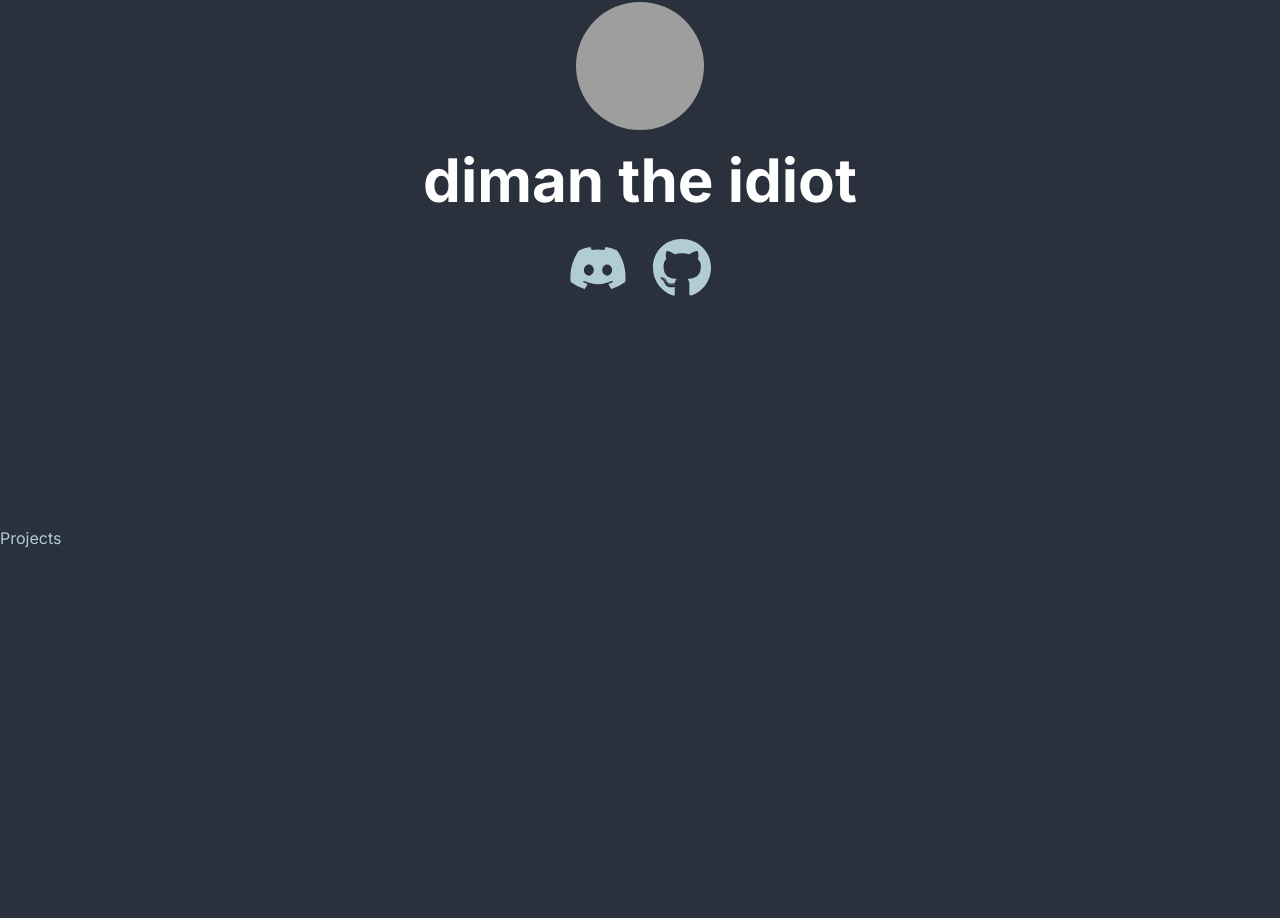
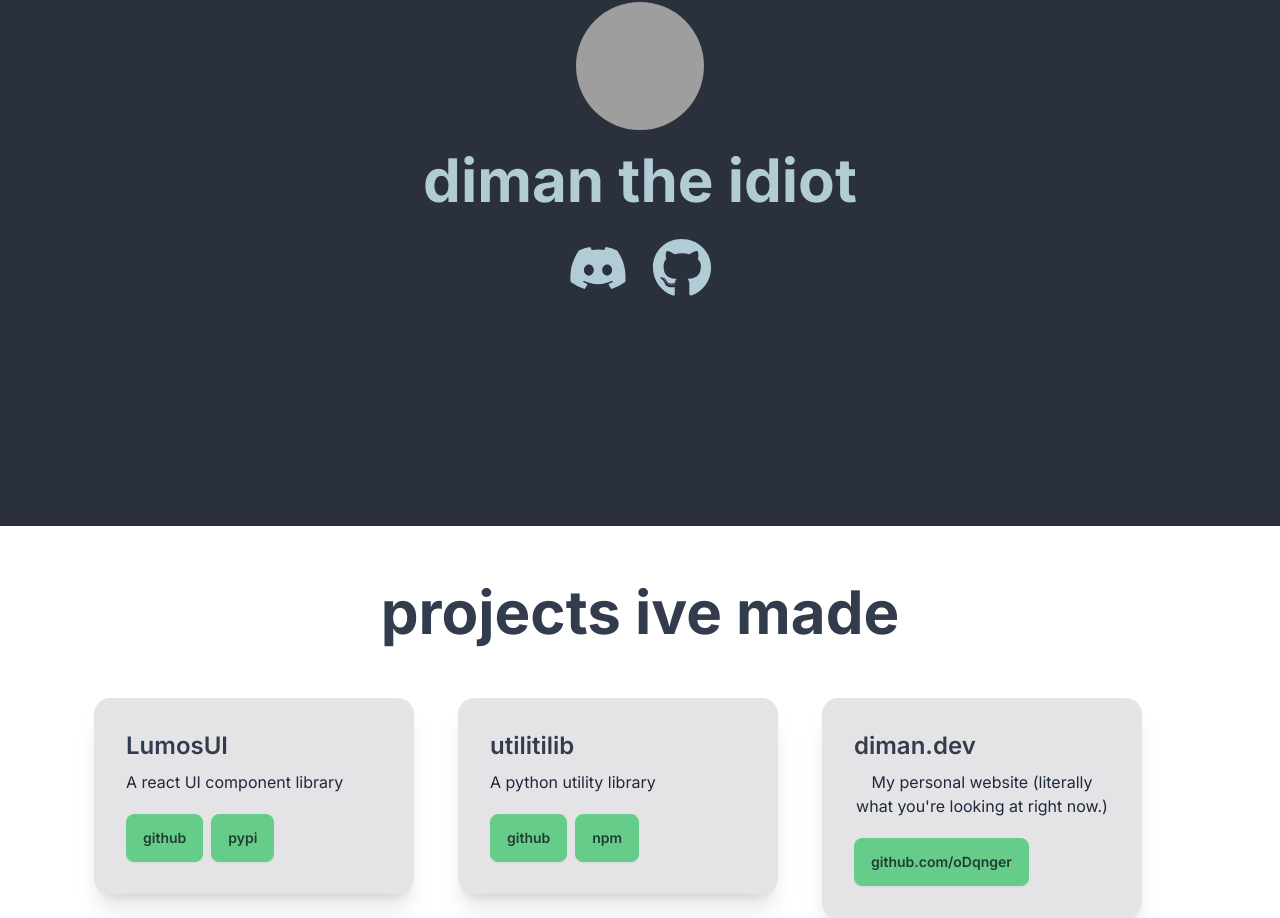
Before and after one commit to oDqnger/odqnger.github.io, a React (Vite) app in the folder app/: page / in a window 1280 px wide. Shown: the part 274-1192 px from the top of the page. Before the commit the page ends 824 px from the top, so only its background shows below. Built offline with nearby package versions, Linux system fonts and the light colour scheme; grey boxes are pictures that could not be loaded; a web font is replaced by a local one.

Commit message:
finsihed the project card and added some cards to the root page, still need to add more and fix more bugs

```diff
--- a/app/src/components/NavBar.tsx
+++ b/app/src/components/NavBar.tsx
@@ -3,7 +3,7 @@ import { Link } from "react-router-dom"
 function NavBar(props: any) {
   return (
     <>
-      <div data-theme="dim" className={props.className + " mr-52 ml-52 rounded-full text-center navbar-center bg-base-100"}>
+      <div data-theme="dim" className={props.className + " mr-52 ml-52 rounded-full navbar-center bg-base-100"}>
         <Link to="/" className="btn btn-ghost text-base pr-5 font-main2">Home</Link>
         <Link to="/" className="btn btn-ghost text-base pr-5 font-main2">Projects</Link>
         <Link to="/" className="btn btn-ghost text-base pr-5 font-main2">Skills</Link>
--- /dev/null
+++ b/app/src/components/ProjectCard.tsx
@@ -0,0 +1,41 @@
+import { Link } from "react-router-dom"
+
+interface ProjectCardProps {
+  title: string,
+  description: string,
+  link_names: Array<string>,
+  links: Array<string>,
+  logo?: string,
+}
+
+export default function ProjectCard(props: ProjectCardProps) {
+
+  const {
+    title,
+    description,
+    links,
+    link_names,
+    logo,
+    ...other
+  } = props;
+
+  let project_buttons: any = []
+
+  links.forEach((link, index) => {
+    project_buttons.push(<button className="btn btn-primary mr-2"><Link to={links[index]}>{links[index]}</Link></button>)
+  })
+
+  return (
+    <>
+      <div {...other} className="inline-block bg-zinc-200 mx-auto card shadow-xl w-80 mr-11">
+        <div className="card-body">
+          <h2 className="card-title text-2xl">{title}</h2>
+          <h5 className="card-title font-normal text-base text-slate-800">{description}</h5>
+          <div className="card-actions justify-start mt-3">
+            <ul>{project_buttons}</ul>
+          </div>
+        </div>
+      </div>
+    </>
+  )
+}
--- a/app/src/routes/root.tsx
+++ b/app/src/routes/root.tsx
@@ -1,6 +1,7 @@
 import { Link } from "react-router-dom"
 import NavBar from "../components/NavBar.tsx"
 import { FaDiscord, FaGithub } from "react-icons/fa";
+import ProjectCard from "../components/ProjectCard.tsx"
 
 function Root() {
 
@@ -16,14 +17,19 @@ function Root() {
             </div>
           </div>
 
-          <h1 className="h-50 font-bold font-main2 text-white text-6xl text-center mt-5">diman the idiot</h1>
+          <h1 className="h-50 font-bold text-6xl mt-5">diman the idiot</h1>
           <Link className="transition ease-in-out hover:scale-110 text-6xl mr-6 mt-7 inline-block" to="https://discord.com/users/794023970474819585"><FaDiscord /></Link>
           <Link className="transition ease-in-out hover:scale-110 text-6xl mt-7 inline-block" to="https://github.com/oDqnger"><FaGithub /></Link>
         </div>
       </section>
-      <section data-theme="dim" className="font-main2">
-        <h1>Projects</h1>
+
+      <section id="#projects" data-theme="emerald" className="font-main2 content-center text-center">
+        <h1 className="h-50 font-bold text-6xl mt-14 mb-14">projects ive made</h1>
+        <ProjectCard title="LumosUI" description="A react UI component library" link_names={["https://github.com/oDqnger/LumosUI", "/"]} links={["github", "pypi"]}/>
+        <ProjectCard title="utilitilib" description="A python utility library" link_names={["https://github.com/oDqnger/utilitilib", "/"]} links={["github", "npm"]}/>
+        <ProjectCard title="diman.dev" description="My personal website (literally what you're looking at right now.)" links={["github.com/oDqnger"]} link_names={["github"]}/>
       </section>
+
     </>
   )
 }
--- a/app/src/styles/output.css
+++ b/app/src/styles/output.css
@@ -549,6 +549,105 @@ html {
   --er: 82.4189% 0.09957 33.756357;
 }
 
+[data-theme=dim] {
+  color-scheme: dark;
+  --pc: 17.2267% 0.028331 139.549991;
+  --sc: 14.6752% 0.033181 35.353059;
+  --ac: 14.8459% 0.026728 311.37924;
+  --inc: 17.2157% 0.028409 206.182959;
+  --suc: 17.2343% 0.028437 166.534048;
+  --wac: 17.2327% 0.028447 94.818679;
+  --erc: 16.4838% 0.019914 33.756357;
+  --rounded-box: 1rem;
+  --rounded-btn: 0.5rem;
+  --rounded-badge: 1.9rem;
+  --animation-btn: 0.25s;
+  --animation-input: .2s;
+  --btn-focus-scale: 0.95;
+  --border-btn: 1px;
+  --tab-border: 1px;
+  --tab-radius: 0.5rem;
+  --p: 86.1335% 0.141656 139.549991;
+  --s: 73.3759% 0.165904 35.353059;
+  --a: 74.2296% 0.133641 311.37924;
+  --n: 24.7311% 0.020483 264.094728;
+  --nc: 82.9011% 0.031335 222.959324;
+  --b1: 30.8577% 0.023243 264.149498;
+  --b2: 28.0368% 0.01983 264.182074;
+  --b3: 26.3469% 0.018403 262.177739;
+  --bc: 82.9011% 0.031335 222.959324;
+  --in: 86.0785% 0.142046 206.182959;
+  --su: 86.1717% 0.142187 166.534048;
+  --wa: 86.1634% 0.142236 94.818679;
+  --er: 82.4189% 0.09957 33.756357;
+}
+
+[data-theme=emerald] {
+  color-scheme: light;
+  --b2: 93% 0 0;
+  --b3: 86% 0 0;
+  --in: 72.06% 0.191 231.6;
+  --su: 64.8% 0.150 160;
+  --wa: 84.71% 0.199 83.87;
+  --er: 71.76% 0.221 22.18;
+  --inc: 0% 0 0;
+  --suc: 0% 0 0;
+  --wac: 0% 0 0;
+  --erc: 0% 0 0;
+  --rounded-box: 1rem;
+  --rounded-btn: 0.5rem;
+  --rounded-badge: 1.9rem;
+  --border-btn: 1px;
+  --tab-border: 1px;
+  --tab-radius: 0.5rem;
+  --p: 76.6626% 0.135433 153.450024;
+  --pc: 33.3872% 0.040618 162.240129;
+  --s: 61.3028% 0.202368 261.294233;
+  --sc: 100% 0 0;
+  --a: 72.7725% 0.149783 33.200363;
+  --ac: 0% 0 0;
+  --n: 35.5192% 0.032071 262.988584;
+  --nc: 98.4625% 0.001706 247.838921;
+  --b1: 100% 0 0;
+  --bc: 35.5192% 0.032071 262.988584;
+  --animation-btn: 0;
+  --animation-input: 0;
+  --btn-focus-scale: 1;
+}
+
+[data-theme=nord] {
+  color-scheme: light;
+  --pc: 11.8872% 0.015449 254.027774;
+  --sc: 13.9303% 0.011822 248.687186;
+  --ac: 15.4929% 0.01245 217.469017;
+  --inc: 13.8414% 0.012499 332.664922;
+  --suc: 15.3654% 0.01498 131.063061;
+  --wac: 17.0972% 0.017847 84.093335;
+  --erc: 12.122% 0.024119 15.341883;
+  --animation-btn: 0.25s;
+  --animation-input: .2s;
+  --btn-focus-scale: 0.95;
+  --border-btn: 1px;
+  --tab-border: 1px;
+  --p: 59.4359% 0.077246 254.027774;
+  --s: 69.6516% 0.059108 248.687186;
+  --a: 77.4643% 0.062249 217.469017;
+  --n: 45.229% 0.035214 264.1312;
+  --nc: 89.9258% 0.016374 262.749256;
+  --b1: 95.1276% 0.007445 260.731539;
+  --b2: 93.2996% 0.010389 261.788485;
+  --b3: 89.9258% 0.016374 262.749256;
+  --bc: 32.4374% 0.022945 264.182036;
+  --in: 69.2072% 0.062496 332.664922;
+  --su: 76.827% 0.074899 131.063061;
+  --wa: 85.4862% 0.089234 84.093335;
+  --er: 60.61% 0.120594 15.341883;
+  --rounded-box: 0.4rem;
+  --rounded-btn: 0.2rem;
+  --rounded-badge: 0.4rem;
+  --tab-radius: 0.2rem;
+}
+
 *, ::before, ::after {
   --tw-border-spacing-x: 0;
   --tw-border-spacing-y: 0;
@@ -739,6 +838,76 @@ html {
   content: var(--tw-content);
 }
 
+.card {
+  position: relative;
+  display: flex;
+  flex-direction: column;
+  border-radius: var(--rounded-box, 1rem);
+}
+
+.card:focus {
+  outline: 2px solid transparent;
+  outline-offset: 2px;
+}
+
+.card-body {
+  display: flex;
+  flex: 1 1 auto;
+  flex-direction: column;
+  padding: var(--padding-card, 2rem);
+  gap: 0.5rem;
+}
+
+.card-body :where(p) {
+  flex-grow: 1;
+}
+
+.card-actions {
+  display: flex;
+  flex-wrap: wrap;
+  align-items: flex-start;
+  gap: 0.5rem;
+}
+
+.card figure {
+  display: flex;
+  align-items: center;
+  justify-content: center;
+}
+
+.card.image-full {
+  display: grid;
+}
+
+.card.image-full:before {
+  position: relative;
+  content: "";
+  z-index: 10;
+  border-radius: var(--rounded-box, 1rem);
+  --tw-bg-opacity: 1;
+  background-color: var(--fallback-n,oklch(var(--n)/var(--tw-bg-opacity)));
+  opacity: 0.75;
+}
+
+.card.image-full:before,
+    .card.image-full > * {
+  grid-column-start: 1;
+  grid-row-start: 1;
+}
+
+.card.image-full > figure img {
+  height: 100%;
+  -o-object-fit: cover;
+     object-fit: cover;
+}
+
+.card.image-full > .card-body {
+  position: relative;
+  z-index: 20;
+  --tw-text-opacity: 1;
+  color: var(--fallback-nc,oklch(var(--nc)/var(--tw-text-opacity)));
+}
+
 @media (hover: hover) {
   .btn:hover {
     --tw-border-opacity: 1;
@@ -784,6 +953,18 @@ html {
     }
   }
 
+  .btn-outline.btn-primary:hover {
+    --tw-text-opacity: 1;
+    color: var(--fallback-pc,oklch(var(--pc)/var(--tw-text-opacity)));
+  }
+
+  @supports (color: color-mix(in oklab, black, black)) {
+    .btn-outline.btn-primary:hover {
+      background-color: color-mix(in oklab, var(--fallback-p,oklch(var(--p)/1)) 90%, black);
+      border-color: color-mix(in oklab, var(--fallback-p,oklch(var(--p)/1)) 90%, black);
+    }
+  }
+
   .btn-disabled:hover,
     .btn[disabled]:hover,
     .btn:disabled:hover {
@@ -800,6 +981,11 @@ html {
       border-color: color-mix(in oklab, var(--fallback-p,oklch(var(--p)/1)) 90%, black);
     }
   }
+}
+
+.link {
+  cursor: pointer;
+  text-decoration-line: underline;
 }
 
 .navbar-center {
@@ -831,12 +1017,35 @@ html {
     background-color: var(--btn-color, var(--fallback-b2));
     border-color: var(--btn-color, var(--fallback-b2));
   }
+
+  .btn-primary {
+    --btn-color: var(--fallback-p);
+  }
+}
+
+@supports (color: color-mix(in oklab, black, black)) {
+  .btn-outline.btn-primary.btn-active {
+    background-color: color-mix(in oklab, var(--fallback-p,oklch(var(--p)/1)) 90%, black);
+    border-color: color-mix(in oklab, var(--fallback-p,oklch(var(--p)/1)) 90%, black);
+  }
 }
 
 .btn:focus-visible {
   outline-style: solid;
   outline-width: 2px;
   outline-offset: 2px;
+}
+
+.btn-primary {
+  --tw-text-opacity: 1;
+  color: var(--fallback-pc,oklch(var(--pc)/var(--tw-text-opacity)));
+  outline-color: var(--fallback-p,oklch(var(--p)/1));
+}
+
+@supports (color: oklch(0% 0 0)) {
+  .btn-primary {
+    --btn-color: var(--p);
+  }
 }
 
 .btn.glass {
@@ -865,6 +1074,16 @@ html {
 .btn-ghost.btn-active {
   border-color: transparent;
   background-color: var(--fallback-bc,oklch(var(--bc)/0.2));
+}
+
+.btn-outline.btn-primary {
+  --tw-text-opacity: 1;
+  color: var(--fallback-p,oklch(var(--p)/var(--tw-text-opacity)));
+}
+
+.btn-outline.btn-primary.btn-active {
+  --tw-text-opacity: 1;
+  color: var(--fallback-pc,oklch(var(--pc)/var(--tw-text-opacity)));
 }
 
 .btn.btn-disabled,
@@ -905,6 +1124,53 @@ html {
   }
 }
 
+.card :where(figure:first-child) {
+  overflow: hidden;
+  border-start-start-radius: inherit;
+  border-start-end-radius: inherit;
+  border-end-start-radius: unset;
+  border-end-end-radius: unset;
+}
+
+.card :where(figure:last-child) {
+  overflow: hidden;
+  border-start-start-radius: unset;
+  border-start-end-radius: unset;
+  border-end-start-radius: inherit;
+  border-end-end-radius: inherit;
+}
+
+.card:focus-visible {
+  outline: 2px solid currentColor;
+  outline-offset: 2px;
+}
+
+.card.bordered {
+  border-width: 1px;
+  --tw-border-opacity: 1;
+  border-color: var(--fallback-b2,oklch(var(--b2)/var(--tw-border-opacity)));
+}
+
+.card.compact .card-body {
+  padding: 1rem;
+  font-size: 0.875rem;
+  line-height: 1.25rem;
+}
+
+.card-title {
+  display: flex;
+  align-items: center;
+  gap: 0.5rem;
+  font-size: 1.25rem;
+  line-height: 1.75rem;
+  font-weight: 600;
+}
+
+.card.image-full :where(figure) {
+  overflow: hidden;
+  border-radius: inherit;
+}
+
 @keyframes checkmark {
   0% {
     background-position-y: 5px;
@@ -921,6 +1187,16 @@ html {
 
 .join > :where(*:not(:first-child)):is(.btn) {
   margin-inline-start: calc(var(--border-btn) * -1);
+}
+
+.link:focus {
+  outline: 2px solid transparent;
+  outline-offset: 2px;
+}
+
+.link:focus-visible {
+  outline: 2px solid currentColor;
+  outline-offset: 2px;
 }
 
 @keyframes modal-pop {
@@ -1022,12 +1298,41 @@ html {
   right: 7%;
 }
 
+.card-compact .card-body {
+  padding: 1rem;
+  font-size: 0.875rem;
+  line-height: 1.25rem;
+}
+
+.card-compact .card-title {
+  margin-bottom: 0.25rem;
+}
+
+.card-normal .card-body {
+  padding: var(--padding-card, 2rem);
+  font-size: 1rem;
+  line-height: 1.5rem;
+}
+
+.card-normal .card-title {
+  margin-bottom: 0.75rem;
+}
+
 .join.join-vertical > :where(*:not(:first-child)):is(.btn) {
   margin-top: calc(var(--border-btn) * -1);
 }
 
 .join.join-horizontal > :where(*:not(:first-child)):is(.btn) {
   margin-inline-start: calc(var(--border-btn) * -1);
+}
+
+.mx-auto {
+  margin-left: auto;
+  margin-right: auto;
+}
+
+.mb-14 {
+  margin-bottom: 3.5rem;
 }
 
 .ml-52 {
@@ -1038,6 +1343,14 @@ html {
   margin-right: 13rem;
 }
 
+.mr-6 {
+  margin-right: 1.5rem;
+}
+
+.mt-14 {
+  margin-top: 3.5rem;
+}
+
 .mt-5 {
   margin-top: 1.25rem;
 }
@@ -1046,24 +1359,24 @@ html {
   margin-top: 13rem;
 }
 
-.ml-5 {
-  margin-left: 1.25rem;
+.mt-7 {
+  margin-top: 1.75rem;
 }
 
-.mr-5 {
-  margin-right: 1.25rem;
+.mr-10 {
+  margin-right: 2.5rem;
 }
 
-.mt-6 {
-  margin-top: 1.5rem;
+.mt-3 {
+  margin-top: 0.75rem;
 }
 
-.mr-6 {
-  margin-right: 1.5rem;
+.mr-11 {
+  margin-right: 2.75rem;
 }
 
-.mt-7 {
-  margin-top: 1.75rem;
+.mr-2 {
+  margin-right: 0.5rem;
 }
 
 .inline-block {
@@ -1082,12 +1395,53 @@ html {
   height: 100vh;
 }
 
+.h-20 {
+  height: 5rem;
+}
+
 .w-32 {
   width: 8rem;
 }
 
+.w-96 {
+  width: 24rem;
+}
+
+.w-80 {
+  width: 20rem;
+}
+
+.w-fit {
+  width: -moz-fit-content;
+  width: fit-content;
+}
+
+.w-auto {
+  width: auto;
+}
+
+.w-1\/2 {
+  width: 50%;
+}
+
+.max-w-md {
+  max-width: 28rem;
+}
+
+.content-center {
+  align-content: center;
+}
+
 .items-center {
   align-items: center;
+}
+
+.justify-start {
+  justify-content: flex-start;
+}
+
+.justify-end {
+  justify-content: flex-end;
 }
 
 .justify-center {
@@ -1098,9 +1452,29 @@ html {
   border-radius: 9999px;
 }
 
+.border-white {
+  --tw-border-opacity: 1;
+  border-color: rgb(255 255 255 / var(--tw-border-opacity));
+}
+
+.border-black {
+  --tw-border-opacity: 1;
+  border-color: rgb(0 0 0 / var(--tw-border-opacity));
+}
+
 .bg-base-100 {
   --tw-bg-opacity: 1;
   background-color: var(--fallback-b1,oklch(var(--b1)/var(--tw-bg-opacity)));
+}
+
+.bg-slate-200 {
+  --tw-bg-opacity: 1;
+  background-color: rgb(226 232 240 / var(--tw-bg-opacity));
+}
+
+.bg-zinc-200 {
+  --tw-bg-opacity: 1;
+  background-color: rgb(228 228 231 / var(--tw-bg-opacity));
 }
 
 .bg-cover {
@@ -1111,16 +1485,16 @@ html {
   background-position: center;
 }
 
+.p-10 {
+  padding: 2.5rem;
+}
+
 .pr-5 {
   padding-right: 1.25rem;
 }
 
 .pt-5 {
   padding-top: 1.25rem;
-}
-
-.pl-5 {
-  padding-left: 1.25rem;
 }
 
 .text-center {
@@ -1136,9 +1510,14 @@ html {
   line-height: 1;
 }
 
-.text-lg {
-  font-size: 1.125rem;
-  line-height: 1.75rem;
+.text-base {
+  font-size: 1rem;
+  line-height: 1.5rem;
+}
+
+.text-sm {
+  font-size: 0.875rem;
+  line-height: 1.25rem;
 }
 
 .text-xl {
@@ -1146,32 +1525,33 @@ html {
   line-height: 1.75rem;
 }
 
-.text-5xl {
-  font-size: 3rem;
-  line-height: 1;
-}
-
-.text-base {
-  font-size: 1rem;
-  line-height: 1.5rem;
+.text-2xl {
+  font-size: 1.5rem;
+  line-height: 2rem;
 }
 
 .font-bold {
   font-weight: 700;
 }
 
-.font-semibold {
-  font-weight: 600;
+.font-normal {
+  font-weight: 400;
 }
 
-.text-white {
+.text-slate-200 {
   --tw-text-opacity: 1;
-  color: rgb(255 255 255 / var(--tw-text-opacity));
+  color: rgb(226 232 240 / var(--tw-text-opacity));
 }
 
-.text-base-200 {
+.text-slate-800 {
   --tw-text-opacity: 1;
-  color: var(--fallback-b2,oklch(var(--b2)/var(--tw-text-opacity)));
+  color: rgb(30 41 59 / var(--tw-text-opacity));
+}
+
+.shadow-xl {
+  --tw-shadow: 0 20px 25px -5px rgb(0 0 0 / 0.1), 0 8px 10px -6px rgb(0 0 0 / 0.1);
+  --tw-shadow-colored: 0 20px 25px -5px var(--tw-shadow-color), 0 8px 10px -6px var(--tw-shadow-color);
+  box-shadow: var(--tw-ring-offset-shadow, 0 0 #0000), var(--tw-ring-shadow, 0 0 #0000), var(--tw-shadow);
 }
 
 .transition {
@@ -1191,8 +1571,3 @@ html {
   --tw-scale-y: 1.1;
   transform: translate(var(--tw-translate-x), var(--tw-translate-y)) rotate(var(--tw-rotate)) skewX(var(--tw-skew-x)) skewY(var(--tw-skew-y)) scaleX(var(--tw-scale-x)) scaleY(var(--tw-scale-y));
 }
-
-.hover\:text-7xl:hover {
-  font-size: 4.5rem;
-  line-height: 1;
-}
--- a/app/tailwind.config.js
+++ b/app/tailwind.config.js
@@ -13,6 +13,6 @@ module.exports = {
     require('daisyui'),
   ],
   daisyui: {
-    themes: ["dim"]
+    themes: ["dim", "emerald", "nord"]
   }
 }
```
